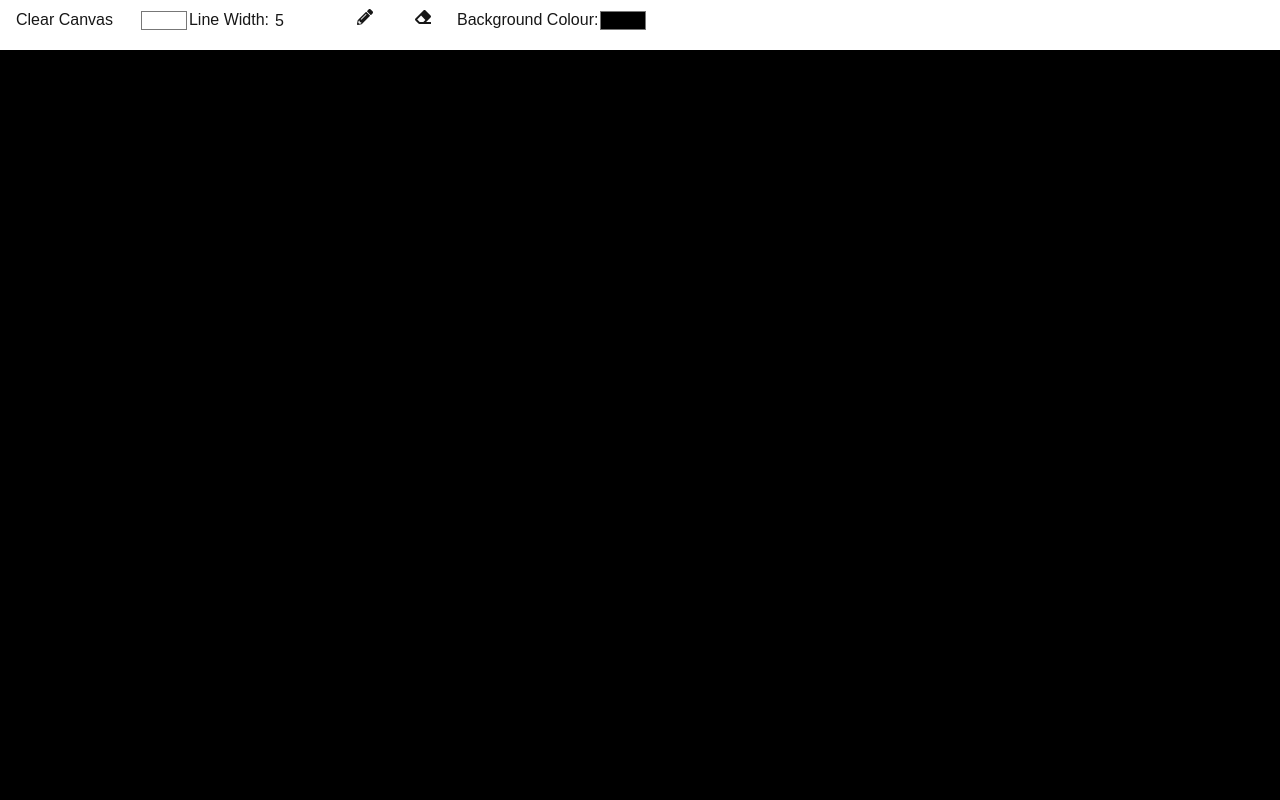
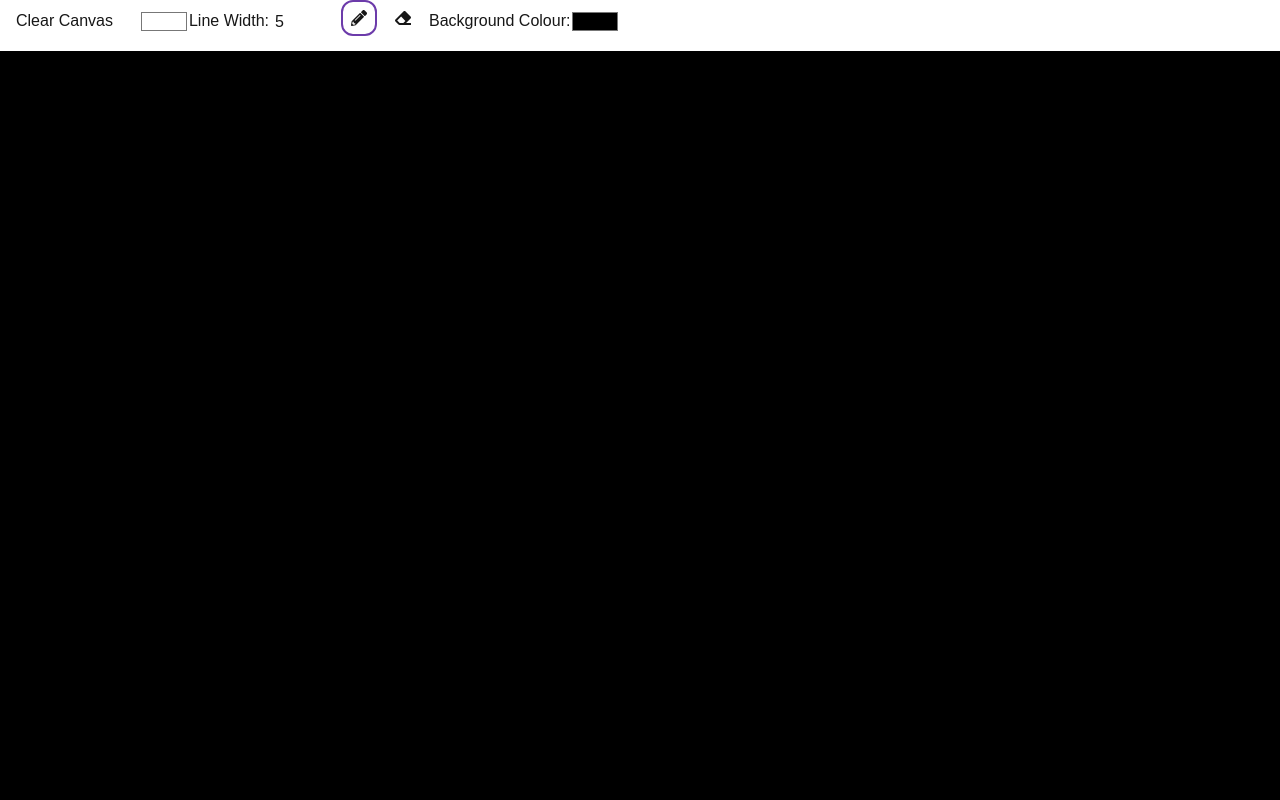
Before and after one commit to Kaimond/whiteboard, a Next.js app: page / in a window 1280 px wide. Shown: the top 800 px of the page. Built offline with nearby package versions, Linux system fonts and the light colour scheme.

Commit message:
Added outline styling to the selected tool in toolbar

```diff
--- a/src/app/components/Toolbar.jsx
+++ b/src/app/components/Toolbar.jsx
@@ -4,6 +4,7 @@ import { FaPencilAlt } from "react-icons/fa";
 import { FaEraser } from "react-icons/fa";
 
 export default function Toolbar({ clearCanvas, setColour, setWidth, eraser, drawing, setBackgroundColour }) {
+    const [activeButton, setActiveButton] = useState("draw");
     const [selectedColour, setSelectedColour] = useState("#ffffff");
     const [lineWidth, setLineWidth] = useState("5");
     const [backgroundPickerColour, setBackgroundPickerColour] = useState("#000000");
@@ -54,21 +55,25 @@ export default function Toolbar({ clearCanvas, setColour, setWidth, eraser, draw
                 style={{ marginLeft: "4px", border: "2px solid white", verticalAlign: "middle" }}
             />
             <button
-                onClick={drawing}
+                onClick={() => { drawing(); setActiveButton("draw") }}
                 style={{
-                    padding: "8px 16px",
+                    padding: "8px",
                     marginRight: "10px",
                     cursor: "pointer",
+                    border: activeButton === "draw" ? "2px solid #6C3BAA" : "",
+                    borderRadius: activeButton === "draw" ? "12px" : "",
                 }}
             >
                 <FaPencilAlt />
             </button>
             <button
-                onClick={eraser}
+                onClick={() => { eraser(); setActiveButton("erase") }}
                 style={{
-                    padding: "8px 16px",
+                    padding: "8px",
                     marginRight: "10px",
                     cursor: "pointer",
+                    border: activeButton === "erase" ? "2px solid #6C3BAA" : "",
+                    borderRadius: activeButton === "erase" ? "12px" : "",
                 }}
             >
                 <FaEraser />
```
